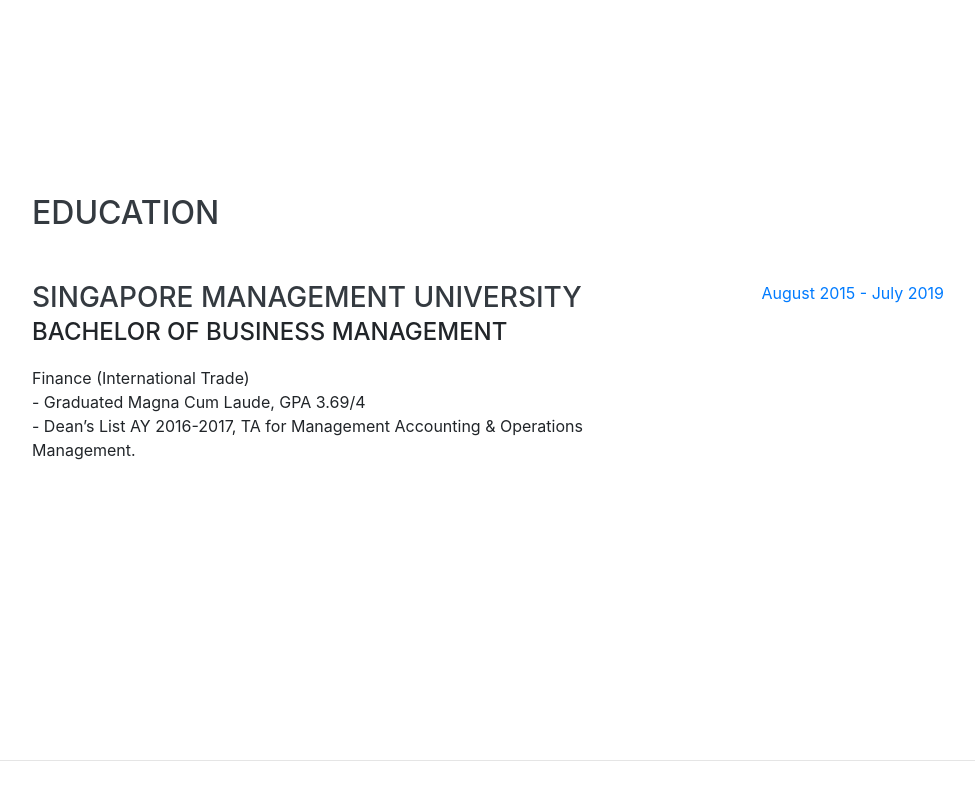
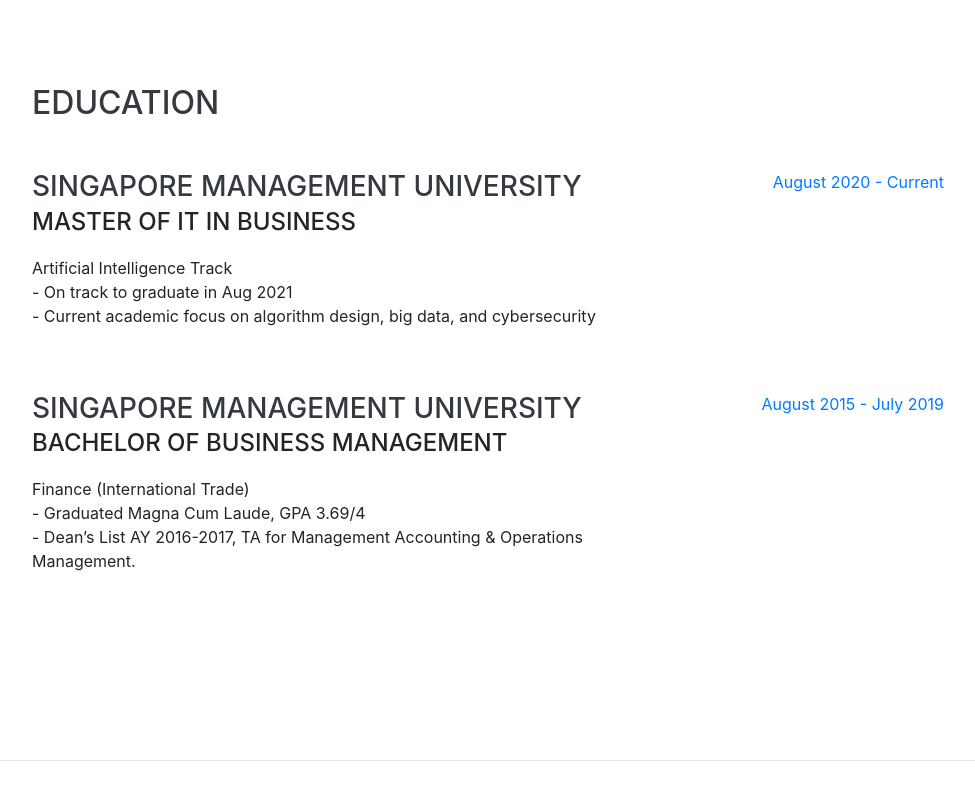
Before and after one commit to kugatsuno/homepage, a website with bundled scripts: page index.html in a window 1280 px wide. Shown: the part 1992-2792 px from the top of the page, without its empty margins (288-1263 px from the left). Built offline with nearby package versions, Linux system fonts and the light colour scheme; a web font is replaced by a local one.

Commit message:
Update education details

```diff
--- a/index.html
+++ b/index.html
@@ -69,7 +69,7 @@
         <div class="subheading mb-5">Developer · Maker · Entrepreneur ·
           <a href="mailto:hepengjie789@hotmail.com">hepengjie789@hotmail.com</a>
         </div>
-        <p class="lead mb-5">Finance graduate turned aspiring software developer. Founded a tech startup after graduation, and have since developed a strong interest in technology. After self-studying for over a year, I am now pursuing a Masters of IT in Business in the Singapore Management University.</p>
+        <p class="lead mb-5">Finance graduate turned aspiring software engineer. Founded a tech startup after graduation, and have since developed a strong interest in technology. After self-studying for over a year, I am now pursuing a Masters of IT in Business in the Singapore Management University.</p>
 
         <div class="iconscircle">
           <a href="https://www.linkedin.com/in/pengjiehe/">
@@ -151,6 +151,18 @@
         <div class="resume-item d-flex flex-column flex-md-row justify-content-between mb-5">
           <div class="resume-content">
             <h3 class="mb-0">Singapore Management University</h3>
+            <div class="subheading mb-3">Master of IT in Business</div>
+            <div>Artificial Intelligence Track</div>
+            <p>- On track to graduate in Aug 2021<br>- Current academic focus on algorithm design, big data, and cybersecurity</p>
+          </div>
+          <div class="resume-date text-md-right">
+            <span class="text-primary">August 2020 - Current</span>
+          </div>
+        </div>
+
+        <div class="resume-item d-flex flex-column flex-md-row justify-content-between mb-5">
+          <div class="resume-content">
+            <h3 class="mb-0">Singapore Management University</h3>
             <div class="subheading mb-3">Bachelor of Business Management</div>
             <div>Finance (International Trade)</div>
             <p>- Graduated Magna Cum Laude, GPA 3.69/4<br>- Dean’s List AY 2016-2017, TA for Management Accounting & Operations Management.</p>
@@ -182,7 +194,7 @@
             <a href="https://github.com/ronancpl/HeavenMS"><h3 class="mb-0">HeavenMS</h3></a>
             <div class="subheading mb-3">Java</div>
             <div>Open-sourced private server source files based on the original Maplestory v83</div>
-            <p>- Fixed buggy game interactions in source files through extensive game testing.<br>- Hosted the private server on local linux server for 15 players.</p>
+            <p>- Fixed buggy game interactions in source files through extensive game testing.<br>- Locally hosted game server on Linux</p>
           </div>
         </div>
 
```
